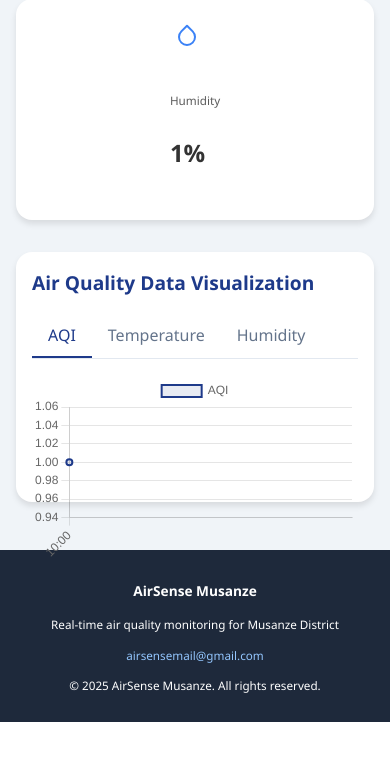
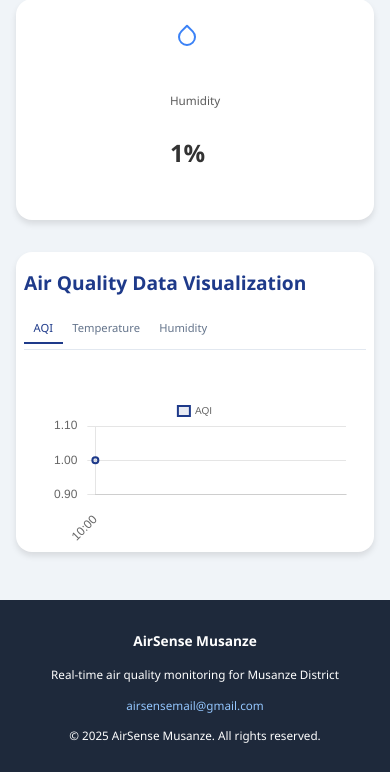
Before and after one commit to Elvis940/migisha-finalYearProject-airsensemusanze, a Django app: page /accounts/user-dashboard/ in a window 390 px wide. Shown: the part 577-1349 px from the top of the page. Before the commit the page ends 1299 px from the top, so only its background shows below. Run offline with Django 5.2, Linux system fonts and the light colour scheme; a user stored in the database is signed in; tables that the repository leaves empty hold one stand-in row (values such as "Sample post").

Commit message:
Update user_dashboard.html

```diff
--- a/templates/accounts/user_dashboard.html
+++ b/templates/accounts/user_dashboard.html
@@ -282,7 +282,19 @@
             }
 
             .graph-card {
-                height: 300px;
+                height: 350px;
+                padding: 1rem 0.5rem;
+            }
+
+            .chart-tabs {
+                overflow-x: auto;
+                white-space: nowrap;
+                padding-bottom: 5px;
+            }
+
+            .chart-tab {
+                padding: 0.5rem;
+                font-size: 0.8rem;
             }
         }
 
@@ -296,8 +308,16 @@
             }
 
             .graph-card {
-                height: 250px;
-                padding: 1rem;
+                height: 300px;
+            }
+
+            .chart-container {
+                height: calc(100% - 50px);
+            }
+
+            .chart-tab {
+                padding: 0.3rem 0.6rem;
+                font-size: 0.7rem;
             }
         }
     </style>
@@ -493,32 +513,68 @@
                         borderColor: '#1e3a8a',
                         backgroundColor: 'rgba(30, 58, 138, 0.1)',
                         borderWidth: 2,
-                        tension: 0.4,
-                        fill: true
+                        tension: 0.1,
+                        fill: true,
+                        pointRadius: 3,
+                        pointHoverRadius: 5
                     }]
                 },
                 options: {
                     responsive: true,
                     maintainAspectRatio: false,
+                    layout: {
+                        padding: {
+                            top: 20,
+                            right: 20,
+                            bottom: 30,
+                            left: 20
+                        }
+                    },
                     scales: {
                         y: {
-                            beginAtZero: false
+                            beginAtZero: false,
+                            grace: '10%',
+                            ticks: {
+                                padding: 10
+                            },
+                            grid: {
+                                drawBorder: false
+                            }
                         },
                         x: {
                             ticks: {
                                 maxRotation: 45,
-                                minRotation: 45
+                                minRotation: 45,
+                                padding: 10,
+                                autoSkip: true,
+                                maxTicksLimit: 8
+                            },
+                            grid: {
+                                display: false
                             }
                         }
                     },
                     plugins: {
                         legend: {
                             display: true,
-                            position: 'top'
+                            position: 'top',
+                            labels: {
+                                boxWidth: 12,
+                                padding: 20,
+                                font: {
+                                    size: window.innerWidth < 768 ? 10 : 12
+                                }
+                            }
                         },
                         tooltip: {
                             mode: 'index',
-                            intersect: false
+                            intersect: false,
+                            bodyFont: {
+                                size: window.innerWidth < 768 ? 10 : 12
+                            },
+                            titleFont: {
+                                size: window.innerWidth < 768 ? 10 : 12
+                            }
                         }
                     },
                     interaction: {
@@ -562,8 +618,10 @@
                 borderColor: borderColor,
                 backgroundColor: backgroundColor,
                 borderWidth: 2,
-                tension: 0.4,
-                fill: true
+                tension: 0.1,
+                fill: true,
+                pointRadius: 3,
+                pointHoverRadius: 5
             }];
 
             dataChart.update();
```
